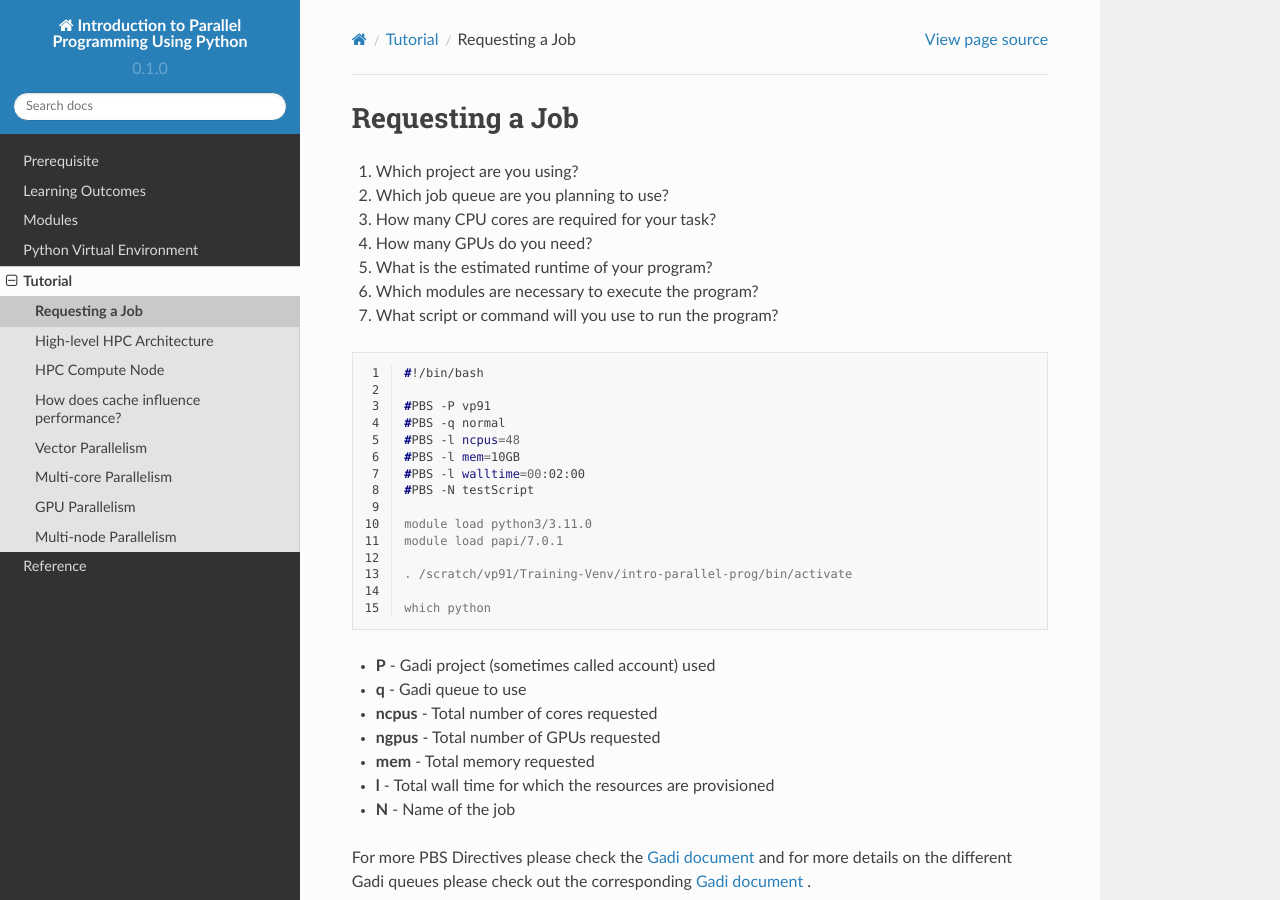
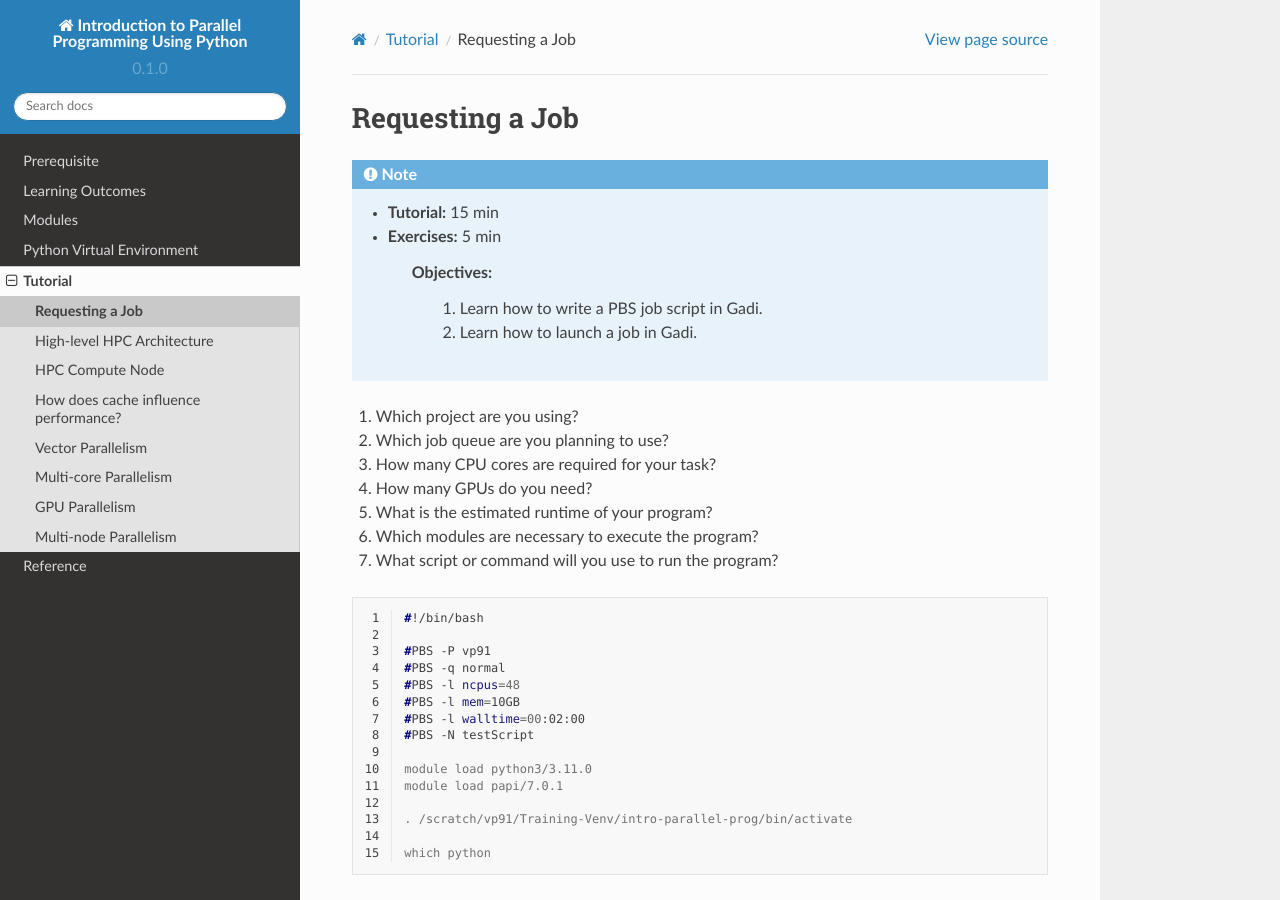
Before and after one commit to NCI900-Training-Organisation/intro-to-parallel-programming, a Sphinx documentation site: the page built from docs/source/tutorial/jobs.rst, in a window 1280 px wide and 900 px high. Built offline with Sphinx 7.4.7 and the Read the Docs theme 2.0.0, drawn with Linux system fonts in a browser that asks for light colours.

Commit message:
objectives

```diff
--- a/docs/source/tutorial/jobs.rst
+++ b/docs/source/tutorial/jobs.rst
@@ -1,5 +1,13 @@
 Requesting a Job
 ****************
+
+.. note::
+    * **Tutorial:** 15 min
+    * **Exercises:** 5 min
+
+        **Objectives:**
+            #. Learn how to write a PBS job script in Gadi.
+            #. Learn how to launch a job in Gadi.
 
 1.  Which project are you using?
 2.  Which job queue are you planning to use?
```
